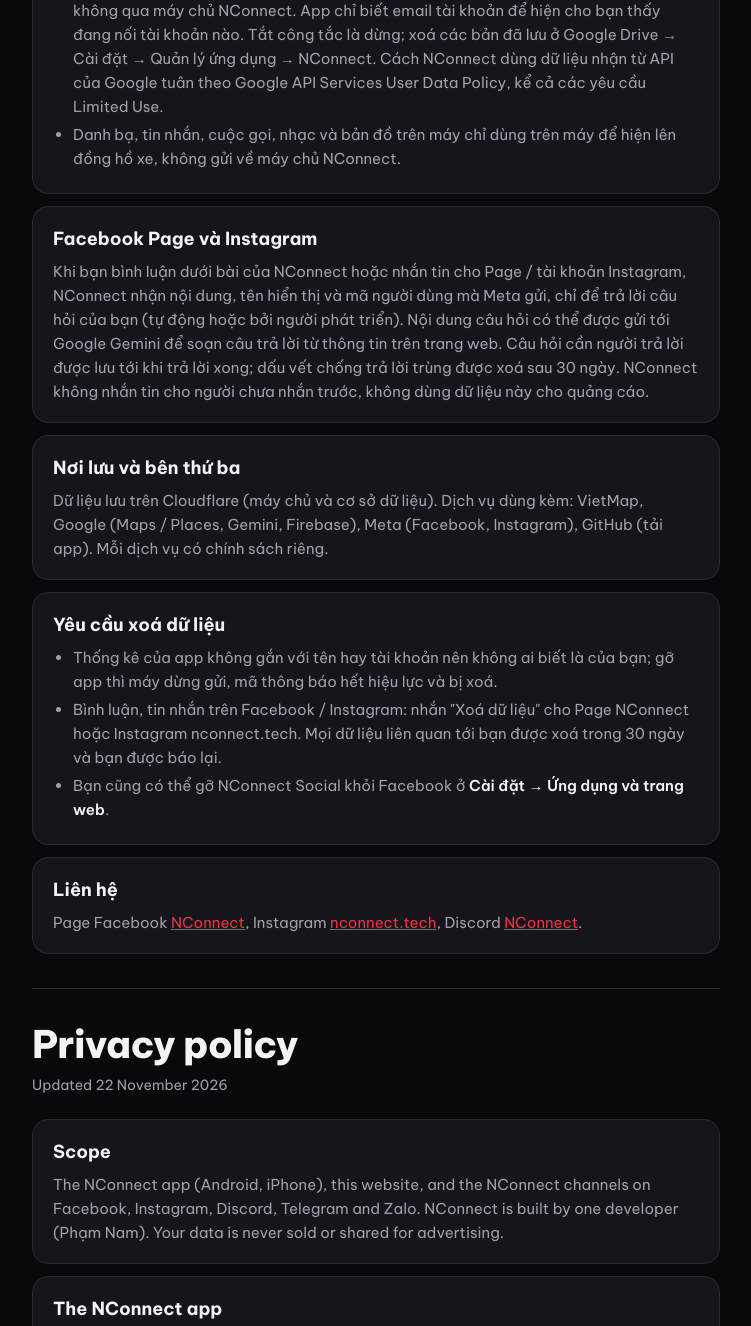
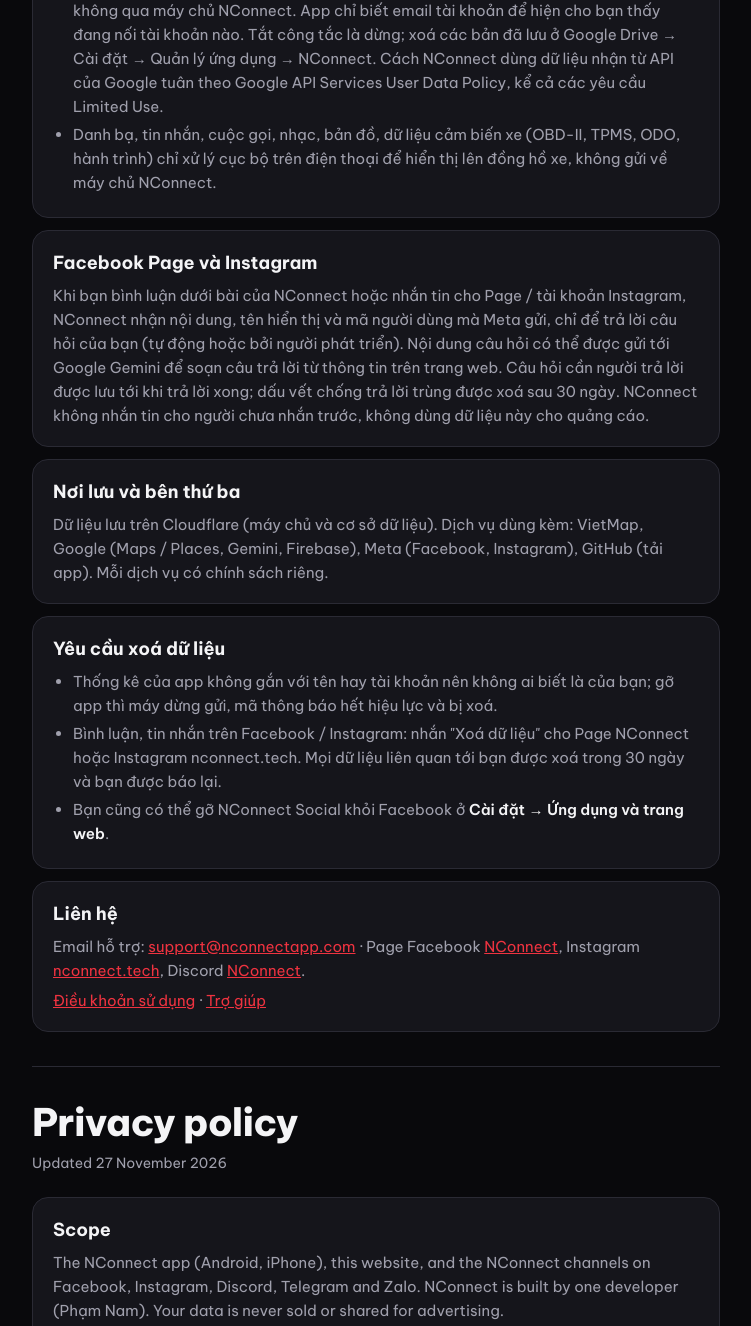
Before and after one commit to dmina97-cpu/nconnect-releases, a plain HTML site: page docs/privacy.html in a window 1280 px wide. Shown: the part 800-2126 px from the top of the page, without its empty margins (264-1015 px from the left). Drawn offline with Linux system fonts and the light colour scheme.

Commit message:
docs: update privacy.html for Google Play Store (telemetry, deletion, contact)

```diff
--- a/docs/privacy.html
+++ b/docs/privacy.html
@@ -39,7 +39,7 @@ hr{border:0;border-top:1px solid var(--line);margin:34px 0}
 <nav><a class="brand" href="./"><img src="assets/logo.webp" alt="">NConnect</a><a class="lang" href="#en">EN</a></nav>
 
 <h1>Chính sách quyền riêng tư</h1>
-<p class="date">Cập nhật 22/11/2026</p>
+<p class="date">Cập nhật 27/11/2026</p>
 
 <section>
 <h2>Áp dụng cho</h2>
@@ -55,7 +55,7 @@ hr{border:0;border-top:1px solid var(--line);margin:34px 0}
 <li><b>Thông báo:</b> mã nhận thông báo (Firebase Cloud Messaging) của máy, chỉ để gửi thông báo của app.</li>
 <li><b>Gửi log lỗi:</b> chỉ khi bạn bấm gửi. Log gồm thông tin kết nối xe và máy, dùng để sửa lỗi.</li>
 <li><b>Sao lưu Google Drive (tuỳ chọn):</b> chỉ khi bạn bật và đăng nhập Google. App xin quyền <i>drive.appdata</i>: một thư mục riêng của NConnect trong Drive của bạn, chỉ NConnect đọc được; NConnect không xem, không đọc được file nào khác trong Drive. File sao lưu (cài đặt, hồ sơ xe, chuyến đi, mã kích hoạt) đi thẳng từ máy bạn lên Drive của bạn, không qua máy chủ NConnect. App chỉ biết email tài khoản để hiện cho bạn thấy đang nối tài khoản nào. Tắt công tắc là dừng; xoá các bản đã lưu ở Google Drive → Cài đặt → Quản lý ứng dụng → NConnect. Cách NConnect dùng dữ liệu nhận từ API của Google tuân theo Google API Services User Data Policy, kể cả các yêu cầu Limited Use.</li>
-<li>Danh bạ, tin nhắn, cuộc gọi, nhạc và bản đồ trên máy chỉ dùng trên máy để hiện lên đồng hồ xe, không gửi về máy chủ NConnect.</li>
+<li>Danh bạ, tin nhắn, cuộc gọi, nhạc, bản đồ, dữ liệu cảm biến xe (OBD-II, TPMS, ODO, hành trình) chỉ xử lý cục bộ trên điện thoại để hiển thị lên đồng hồ xe, không gửi về máy chủ NConnect.</li>
 </ul>
 </section>
 
@@ -80,13 +80,14 @@ hr{border:0;border-top:1px solid var(--line);margin:34px 0}
 
 <section>
 <h2>Liên hệ</h2>
-<p>Page Facebook <a href="https://www.facebook.com/nconnect.tech">NConnect</a>, Instagram <a href="https://www.instagram.com/nconnect.tech">nconnect.tech</a>, Discord <a href="https://discord.gg/pXWQtGQHtd">NConnect</a>.</p>
+<p>Email hỗ trợ: <a href="mailto:support@nconnectapp.com">support@nconnectapp.com</a> · Page Facebook <a href="https://www.facebook.com/nconnect.tech">NConnect</a>, Instagram <a href="https://www.instagram.com/nconnect.tech">nconnect.tech</a>, Discord <a href="https://discord.gg/pXWQtGQHtd">NConnect</a>.</p>
+<p style="margin-top:6px"><a href="terms.html">Điều khoản sử dụng</a> · <a href="help.html">Trợ giúp</a></p>
 </section>
 
 <hr id="en">
 
 <h1>Privacy policy</h1>
-<p class="date">Updated 22 November 2026</p>
+<p class="date">Updated 27 November 2026</p>
 
 <section>
 <h2>Scope</h2>
@@ -102,7 +103,7 @@ hr{border:0;border-top:1px solid var(--line);margin:34px 0}
 <li><b>Notifications:</b> the device's Firebase Cloud Messaging token, only to send app notifications.</li>
 <li><b>Error logs:</b> only when you tap send. They contain bike and phone connection details, used to fix bugs.</li>
 <li><b>Google Drive backup (optional):</b> only when you turn it on and sign in with Google. The app asks for <i>drive.appdata</i>: a private NConnect folder in your Drive that only NConnect can read; NConnect cannot see or read any other file in your Drive. Backups (settings, bike profile, rides, activation codes) go straight from your phone to your Drive, never through NConnect servers. The app only keeps the account email to show you which account is linked. Turning the switch off stops it; delete saved backups in Google Drive → Settings → Manage apps → NConnect. NConnect's use of information received from Google APIs adheres to the Google API Services User Data Policy, including the Limited Use requirements.</li>
-<li>Contacts, messages, calls, music and maps stay on the phone to be shown on the bike's dash; they are not sent to NConnect servers.</li>
+<li>Contacts, messages, calls, music, maps, and vehicle telemetry (OBD-II, TPMS, odometer, ride history) are processed locally on your phone to display on your motorcycle dash and are never sent to NConnect servers.</li>
 </ul>
 </section>
 
@@ -120,6 +121,7 @@ hr{border:0;border-top:1px solid var(--line);margin:34px 0}
 <h2>Data deletion</h2>
 <ul>
 <li>App statistics are not linked to a name or account, so they cannot be traced to you; uninstalling the app stops them, and the notification token expires and is deleted.</li>
+<li>Group rides and public tours expire and are deleted automatically after completion; to request immediate deletion of any tour or diagnostic log you submitted, email <a href="mailto:support@nconnectapp.com">support@nconnectapp.com</a> with your tour title or report ID — requests are fulfilled within 30 days.</li>
 <li>Facebook / Instagram comments and messages: send "Delete my data" to the NConnect Page or the nconnect.tech Instagram account. Everything about you is deleted within 30 days and you are told when it is done.</li>
 <li>You can also remove NConnect Social in Facebook <b>Settings → Apps and websites</b>.</li>
 </ul>
@@ -127,7 +129,8 @@ hr{border:0;border-top:1px solid var(--line);margin:34px 0}
 
 <section>
 <h2>Contact</h2>
-<p>Facebook Page <a href="https://www.facebook.com/nconnect.tech">NConnect</a>, Instagram <a href="https://www.instagram.com/nconnect.tech">nconnect.tech</a>, Discord <a href="https://discord.gg/pXWQtGQHtd">NConnect</a>.</p>
+<p>Support email: <a href="mailto:support@nconnectapp.com">support@nconnectapp.com</a> · Facebook Page <a href="https://www.facebook.com/nconnect.tech">NConnect</a>, Instagram <a href="https://www.instagram.com/nconnect.tech">nconnect.tech</a>, Discord <a href="https://discord.gg/pXWQtGQHtd">NConnect</a>.</p>
+<p style="margin-top:6px"><a href="terms.html#en">Terms of Use</a> · <a href="help.html#en">Help &amp; Support</a></p>
 </section>
 </div>
 </body>
```
